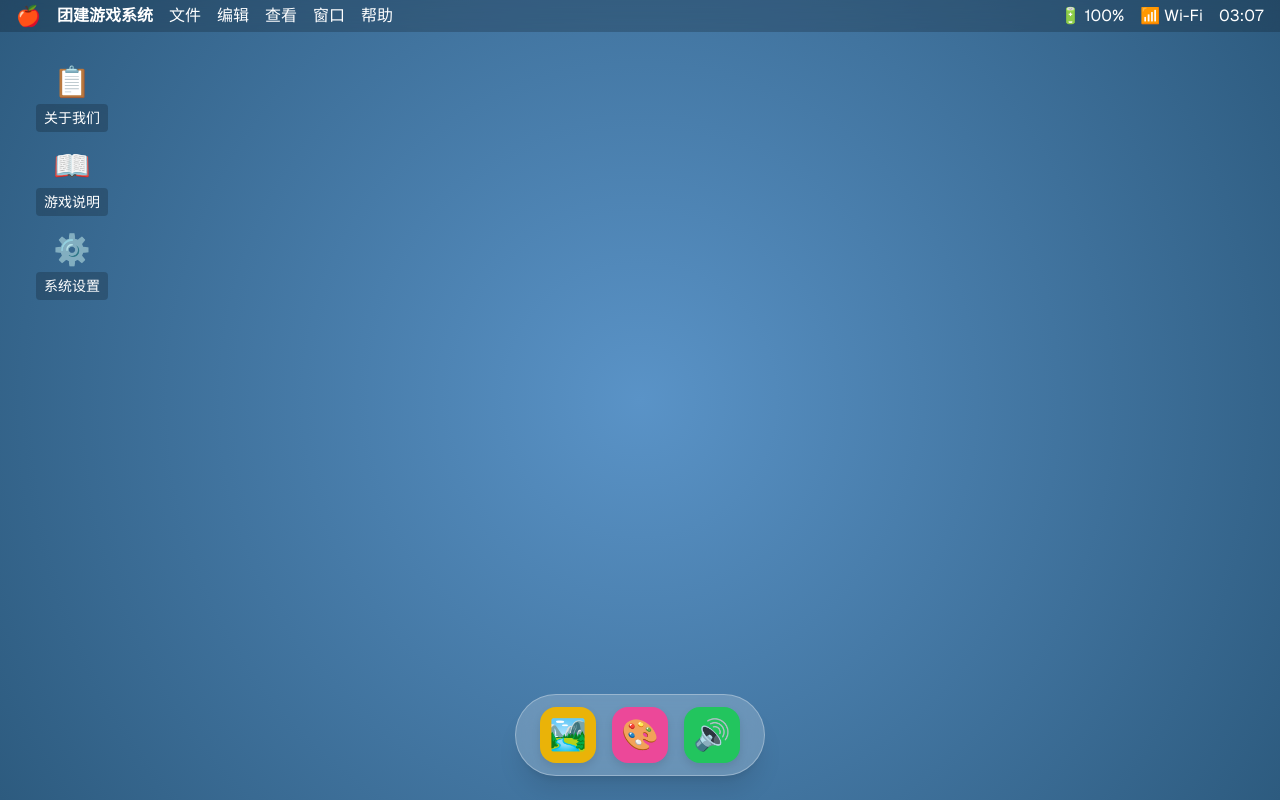
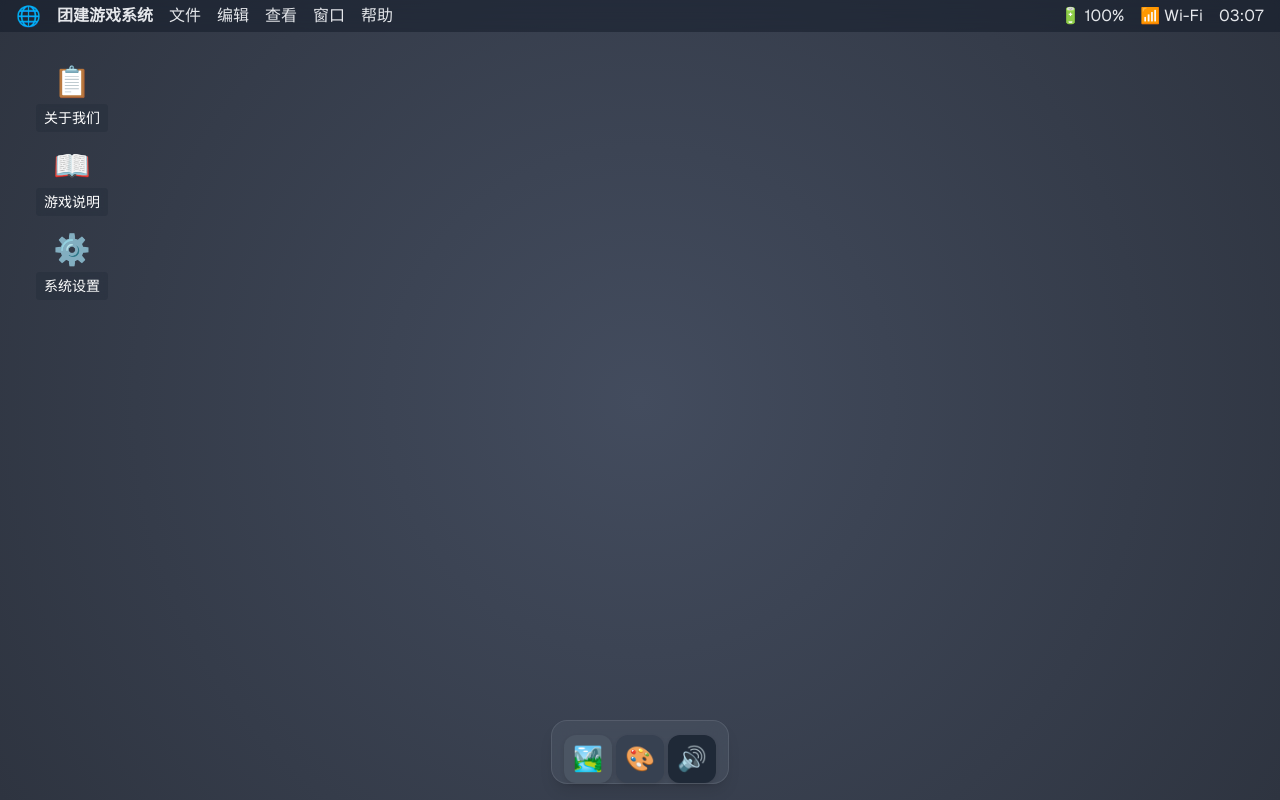
Before and after one commit to badjasonbourne/outing, a Next.js app: page /games in a window 1280 px wide. Built offline with nearby package versions, Linux system fonts and the light colour scheme.

Commit message:
修改色系

```diff
--- a/src/app/globals.css
+++ b/src/app/globals.css
@@ -54,3 +54,9 @@ body {
 .button-secondary:hover {
   background-color: #eaeaec;
 }
+
+/* 卡片翻转相关样式 */
+.backface-hidden {
+  backface-visibility: hidden;
+  -webkit-backface-visibility: hidden;
+}
--- a/src/app/page.tsx
+++ b/src/app/page.tsx
@@ -8,8 +8,8 @@ export default function Home() {
     <main
       className="min-h-screen flex flex-col justify-center items-center relative overflow-hidden"
       style={{
-        backgroundColor: '#2d5b7f',
-        backgroundImage: 'radial-gradient(circle at center, #5a93c7 0%, #2d5b7f 100%)',
+        backgroundColor: '#2e3440',
+        backgroundImage: 'radial-gradient(circle at center, #434c5e 0%, #2e3440 100%)',
       }}
     >
       {/* Logo与动画 */}
@@ -19,7 +19,7 @@ export default function Home() {
         transition={{ duration: 0.8 }}
         className="mb-8"
       >
-        <span className="text-9xl">🍎</span>
+        <span className="text-9xl">🌐</span>
       </motion.div>
 
       {/* 主标题 */}
@@ -27,7 +27,7 @@ export default function Home() {
         initial={{ opacity: 0 }}
         animate={{ opacity: 1 }}
         transition={{ duration: 0.8, delay: 0.3 }}
-        className="text-5xl md:text-7xl font-bold mb-6 text-white text-center"
+        className="text-5xl md:text-7xl font-bold mb-6 text-gray-200 text-center"
       >
         团建活动游戏系统
       </motion.h1>
@@ -37,7 +37,7 @@ export default function Home() {
         initial={{ opacity: 0 }}
         animate={{ opacity: 1 }}
         transition={{ duration: 0.8, delay: 0.5 }}
-        className="text-xl md:text-2xl text-white/70 mb-12 text-center max-w-2xl px-6"
+        className="text-xl md:text-2xl text-gray-400 mb-12 text-center max-w-2xl px-6"
       >
         一站式团建活动游戏管理系统，为您的团队提供丰富多彩的互动体验
       </motion.p>
@@ -52,7 +52,7 @@ export default function Home() {
       >
         <Link
           href="/games"
-          className="inline-block px-10 py-5 bg-white text-gray-800 text-xl font-medium rounded-full shadow-xl hover:bg-gray-100 transition-colors"
+          className="inline-block px-10 py-5 bg-gray-700 text-gray-100 text-xl font-medium rounded-full shadow-xl hover:bg-gray-600 transition-colors"
         >
           进入系统
         </Link>
@@ -63,7 +63,7 @@ export default function Home() {
         initial={{ opacity: 0 }}
         animate={{ opacity: 1 }}
         transition={{ duration: 0.8, delay: 1 }}
-        className="absolute bottom-8 text-white/50 text-sm"
+        className="absolute bottom-8 text-gray-500 text-sm"
       >
         © 2023 团建活动展示系统
       </motion.footer>
--- a/src/components/MacOSDesktop.tsx
+++ b/src/components/MacOSDesktop.tsx
@@ -18,7 +18,7 @@ function DesktopIcon({ name, icon, onClick }: { name: string; icon: string; onCl
       onClick={onClick}
     >
       <div className="text-3xl mb-1">{icon}</div>
-      <div className="text-white text-sm font-medium px-2 py-1 text-center rounded bg-black/20 backdrop-blur-sm group-hover:bg-black/30">
+      <div className="text-white text-sm font-medium px-2 py-1 text-center rounded bg-gray-800/30 backdrop-blur-sm group-hover:bg-gray-800/40">
         {name}
       </div>
     </motion.div>
@@ -74,17 +74,17 @@ export default function MacOSDesktop() {
   const windowConfig = {
     parks: {
       title: '多人配合版逛三园',
-      color: 'bg-yellow-500',
+      color: 'bg-gray-600',
       content: <ParkGame />
     },
     drawGuess: {
       title: '你猜我画',
-      color: 'bg-pink-500',
+      color: 'bg-gray-700',
       content: <DrawGuessGame />
     },
     whispers: {
       title: '传声筒',
-      color: 'bg-green-500',
+      color: 'bg-gray-800',
       content: <ChineseWhispersGame />
     }
   };
@@ -92,17 +92,17 @@ export default function MacOSDesktop() {
   // 引导界面
   if (isBooting) {
     return (
-      <div className="min-h-screen flex flex-col items-center justify-center bg-black">
+      <div className="min-h-screen flex flex-col items-center justify-center bg-gray-900">
         <motion.div
           initial={{ opacity: 0 }}
           animate={{ opacity: 1 }}
           transition={{ duration: 1 }}
           className="flex flex-col items-center"
         >
-          <span className="text-7xl mb-8">🍎</span>
-          <div className="w-20 h-3 bg-gray-800 rounded-full overflow-hidden">
+          <span className="text-7xl mb-8">🌐</span>
+          <div className="w-20 h-3 bg-gray-700 rounded-full overflow-hidden">
             <motion.div
-              className="h-full bg-white rounded-full"
+              className="h-full bg-gray-400 rounded-full"
               initial={{ width: 0 }}
               animate={{ width: '100%' }}
               transition={{ duration: 1.5 }}
@@ -116,13 +116,13 @@ export default function MacOSDesktop() {
   return (
     <div className="min-h-screen relative overflow-hidden"
          style={{
-           backgroundColor: '#2d5b7f',
-           backgroundImage: 'radial-gradient(circle at center, #5a93c7 0%, #2d5b7f 100%)',
+           backgroundColor: '#2e3440',
+           backgroundImage: 'radial-gradient(circle at center, #434c5e 0%, #2e3440 100%)',
          }}>
       {/* 顶部状态栏 */}
-      <div className="fixed top-0 left-0 right-0 h-8 bg-black/20 backdrop-blur-lg z-50 flex items-center justify-between px-4 text-white">
+      <div className="fixed top-0 left-0 right-0 h-8 bg-gray-900/50 backdrop-blur-lg z-50 flex items-center justify-between px-4 text-gray-200">
         <div className="flex items-center gap-4">
-          <span className="text-xl">🍎</span>
+          <span className="text-xl">🌐</span>
           <span className="font-semibold">团建游戏系统</span>
           <span>文件</span>
           <span>编辑</span>
--- a/src/components/MacOSDock.tsx
+++ b/src/components/MacOSDock.tsx
@@ -42,32 +42,36 @@ export default function MacOSDock({
     }
 
     return (
-      <div className="flex flex-col items-center">
+      <div className="h-16 flex items-end justify-center">
         {hoveredIcon === name && (
           <motion.div
             variants={tooltipVariants}
             initial="hidden"
             animate="visible"
-            className="mb-2 px-3 py-1 bg-gray-800 text-white text-sm rounded-md"
+            className="absolute mb-16 px-3 py-1 bg-gray-700 text-white text-xs rounded-md"
           >
             {displayName}
           </motion.div>
         )}
         <motion.div
-          className={`relative flex items-center justify-center w-14 h-14 rounded-2xl ${color} cursor-pointer shadow-md`}
-          whileHover={{ y: -10, scale: 1.1 }}
+          className={`relative flex items-center justify-center w-12 h-12 rounded-xl ${color} cursor-pointer shadow-md`}
+          whileHover={{
+            scale: 1.15,
+            y: -5,
+            transition: { type: "spring", stiffness: 400, damping: 15 }
+          }}
           onHoverStart={() => setHoveredIcon(name)}
           onHoverEnd={() => setHoveredIcon(null)}
           onClick={onClick}
           animate={{
             boxShadow: isActive
-              ? '0 0 0 2px rgba(255,255,255,0.5), 0 8px 16px rgba(0,0,0,0.1)'
-              : '0 4px 8px rgba(0,0,0,0.1)'
+              ? '0 0 0 2px rgba(255,255,255,0.5), 0 4px 8px rgba(0,0,0,0.15)'
+              : '0 2px 4px rgba(0,0,0,0.1)'
           }}
         >
-          <span className="text-3xl">{iconSymbol}</span>
+          <span className="text-2xl">{iconSymbol}</span>
           {isActive && (
-            <div className="absolute -bottom-2 w-1.5 h-1.5 rounded-full bg-white"></div>
+            <div className="absolute -bottom-1.5 w-1 h-1 rounded-full bg-white"></div>
           )}
         </motion.div>
       </div>
@@ -75,28 +79,28 @@ export default function MacOSDock({
   };
 
   return (
-    <div className="fixed bottom-6 left-1/2 transform -translate-x-1/2 flex justify-center">
+    <div className="fixed bottom-4 left-1/2 transform -translate-x-1/2 flex justify-center z-50">
       <motion.div
-        className="px-6 py-3 rounded-full backdrop-blur-lg bg-white/20 border border-white/30 shadow-xl flex items-center gap-4"
+        className="h-16 px-3 rounded-2xl backdrop-blur-md bg-gray-500/20 border border-gray-400/20 shadow-lg flex items-end gap-1"
         initial={{ y: 100, opacity: 0 }}
         animate={{ y: 0, opacity: 1 }}
         transition={{ type: 'spring', stiffness: 300, damping: 25 }}
       >
         <DockIcon
           name="parks"
-          color="bg-yellow-500"
+          color="bg-gray-600"
           onClick={() => onOpenApp('parks')}
           isActive={openApps.includes('parks')}
         />
         <DockIcon
           name="drawGuess"
-          color="bg-pink-500"
+          color="bg-gray-700"
           onClick={() => onOpenApp('drawGuess')}
           isActive={openApps.includes('drawGuess')}
         />
         <DockIcon
           name="whispers"
-          color="bg-green-500"
+          color="bg-gray-800"
           onClick={() => onOpenApp('whispers')}
           isActive={openApps.includes('whispers')}
         />
--- a/src/components/MacOSWindow.tsx
+++ b/src/components/MacOSWindow.tsx
@@ -20,19 +20,19 @@ export default function MacOSWindow({ children, title, onClose, color }: MacOSWi
     <div className="flex space-x-2">
       <button
         onClick={onClose}
-        className="w-3 h-3 rounded-full bg-red-500 hover:bg-red-600 transition-colors"
+        className="w-3 h-3 rounded-full bg-gray-400 hover:bg-gray-500 transition-colors"
       />
-      <div className="w-3 h-3 rounded-full bg-yellow-500" />
+      <div className="w-3 h-3 rounded-full bg-gray-300" />
       <button
         onClick={() => setIsFullScreen(!isFullScreen)}
-        className="w-3 h-3 rounded-full bg-green-500 hover:bg-green-600 transition-colors"
+        className="w-3 h-3 rounded-full bg-gray-500 hover:bg-gray-600 transition-colors"
       />
     </div>
   );
 
   return (
     <motion.div
-      className={`absolute top-[10%] left-1/2 bg-white rounded-lg shadow-xl border border-gray-200 overflow-hidden ${
+      className={`absolute top-[10%] left-1/2 bg-gray-100 rounded-lg shadow-xl border border-gray-300 overflow-hidden ${
         isFullScreen ? 'fixed inset-0 z-50 m-0 rounded-none' : 'max-w-6xl w-[90vw] h-[80vh]'
       }`}
       initial={{
@@ -71,13 +71,13 @@ export default function MacOSWindow({ children, title, onClose, color }: MacOSWi
       >
         {windowControls}
         <div className="flex-1 text-center">
-          <h3 className="text-white font-medium text-sm">{title}</h3>
+          <h3 className="text-gray-100 font-medium text-sm">{title}</h3>
         </div>
         <div className="w-12"></div> {/* 为了平衡标题栏布局 */}
       </motion.div>
 
       {/* 窗口内容 */}
-      <div className="h-[calc(100%-40px)] overflow-y-auto p-6 bg-white">
+      <div className="h-[calc(100%-40px)] overflow-y-auto p-6 bg-gray-50">
         {children}
       </div>
     </motion.div>
```
